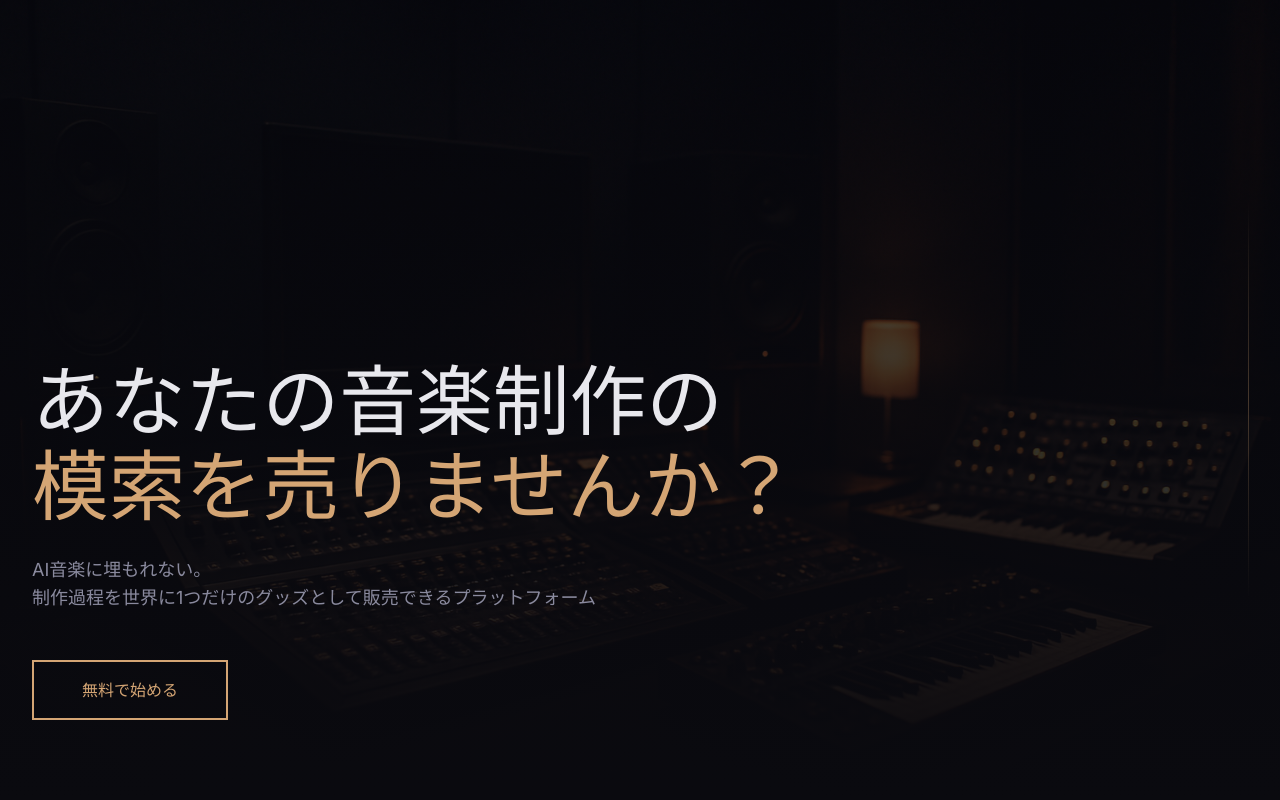
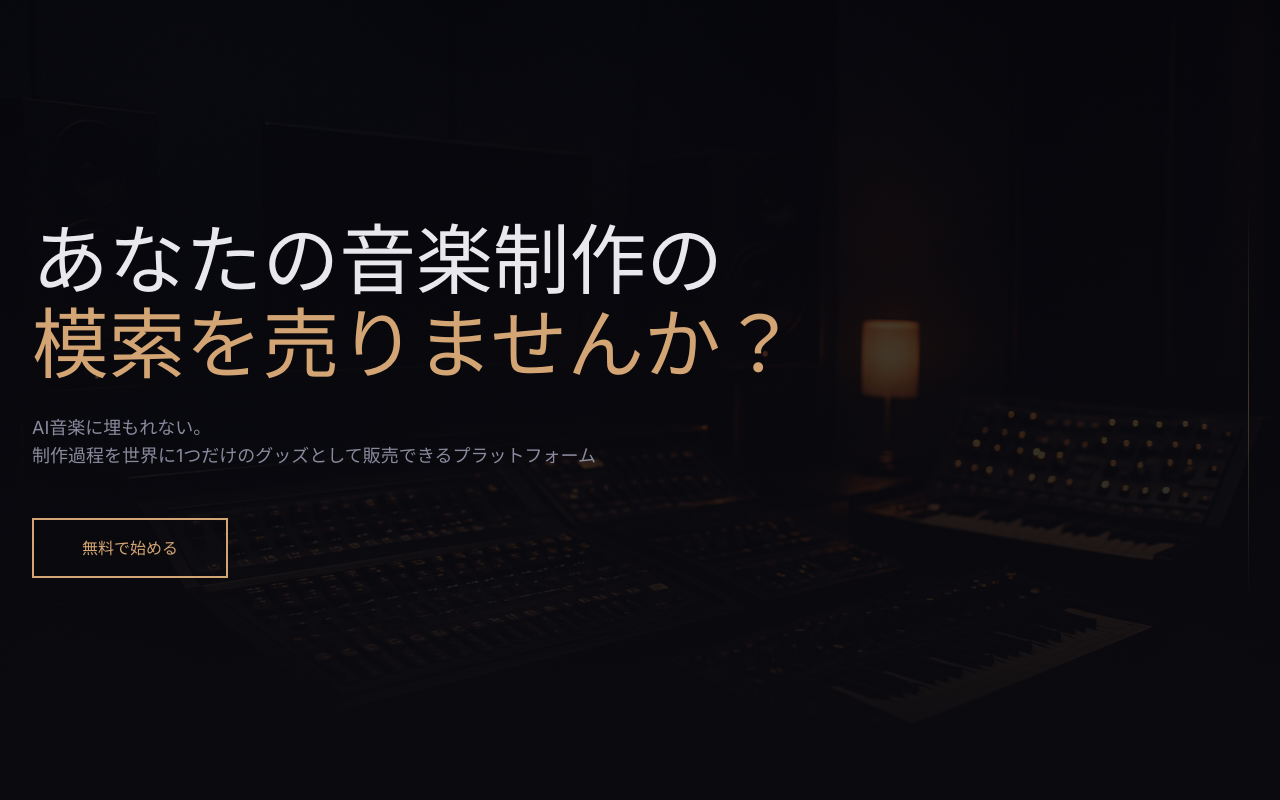
Before and after one commit to kouheisatou/lapsell_lp, a React (Vite) app: page / in a window 1280 px wide. Shown: the top 800 px of the page. Built offline with nearby package versions, Linux system fonts and the light colour scheme.

Commit message:
HeroSectionのテキストを左中央に配置
- 縦方向の配置を下部から中央に変更
- items-end pb-20 から items-center に変更

```diff
--- a/src/components/HeroSection.tsx
+++ b/src/components/HeroSection.tsx
@@ -4,7 +4,7 @@
 
 export function HeroSection() {
   return (
-    <section className="relative min-h-screen flex items-end pb-20 overflow-hidden">
+    <section className="relative min-h-screen flex items-center overflow-hidden">
       {/* Background image with overlay */}
       <div className="absolute inset-0 z-0">
         <ImageWithFallback
```
